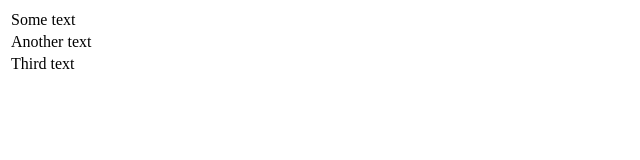
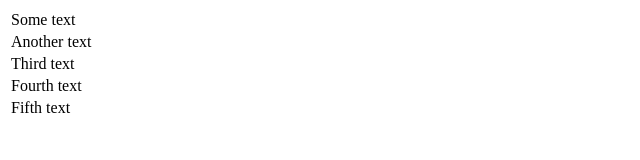
Before and after one commit to govorec/clojure-web-app, a plain HTML site: page resources/index.html in a window 1280 px wide. Shown: the whole page, without its empty margins (0-640 px from the left). Drawn offline with Linux system fonts and the light colour scheme.

```diff
--- a/html/index.html
+++ b/resources/index.html
@@ -15,7 +15,13 @@
         <tr>
             <td>Third text</td>
         </tr>
+        <tr>
+            <td>Fourth text</td>
+        </tr>
+        <tr>
+            <td>Fifth text</td>
+        </tr>
     </table>
-    <script src="main.js"></script>
+    <script src="js/main.js"></script>
 </body>
 </html>
```
Also changed, not shown: 2 other files.
